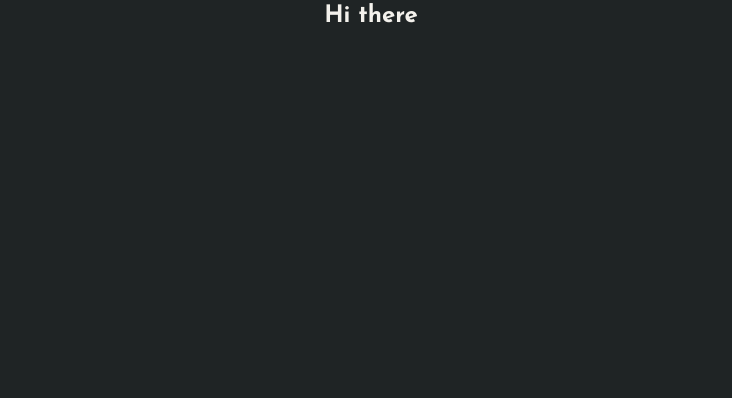
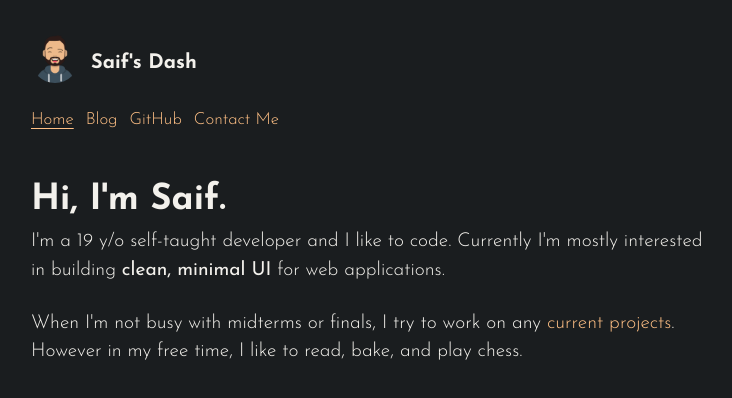
Before and after one commit to SaifeldeenAdel/saif.dev, a React (Vite) app: page / in a window 1280 px wide. Shown: the top 398 px of the page, without its empty margins (269-1001 px from the left). Built offline with nearby package versions, Linux system fonts and the light colour scheme.

Commit message:
:sparkles: Started home page design, setup routes

```diff
--- a/index.html
+++ b/index.html
@@ -12,8 +12,8 @@
 		<meta name="viewport" content="width=device-width, initial-scale=1.0" />
 		<title>Vite + React</title>
 	</head>
-	<body class="bg-dark-1">
-		<div id="root"></div>
+	<body id="root" class="mx-auto max-w-[45rem] bg-dark-1 p-5 font-sans text-primary">
+		<!-- <div id="root"></div> -->
 		<script type="module" src="/src/main.jsx"></script>
 	</body>
 </html>
--- a/package.json
+++ b/package.json
@@ -22,6 +22,8 @@
     "@vitejs/plugin-react": "^3.1.0",
     "autoprefixer": "^10.4.14",
     "postcss": "^8.4.21",
+    "prettier": "^2.8.7",
+    "prettier-plugin-tailwindcss": "^0.2.7",
     "tailwindcss": "^3.3.1",
     "vite": "^4.2.0"
   }
--- a/src/App.jsx
+++ b/src/App.jsx
@@ -1,12 +1,81 @@
 import { useState } from "react";
+import { NavLink } from "react-router-dom";
 import "./App.css";
 
 function App() {
 	const [count, setCount] = useState(0);
 	return (
-		<div className="flex justify-center items-center">
-			<div className="text-2xl text-primary font-bold "> Hi there</div>
-		</div>
+		<>
+			<header className=" mb-12 bg-dark-1">
+				<h2 className="flex items-center gap-3 pb-6 pt-3 text-xl font-bold">
+					<img src="/saif.png" alt="" className="w-12 rounded-full" />
+					<span className="mt-3">Saif's Dash</span>
+				</h2>
+				<nav className="flex gap-3 text-[1.05rem] font-[300] text-secondary">
+					<NavLink
+						to={`/`}
+						className={({ isActive }) =>
+							isActive
+								? "underline underline-offset-4"
+								: "hover:underline hover:underline-offset-4"
+						}
+					>
+						Home
+					</NavLink>
+
+					<NavLink
+						to={`/blog`}
+						className={({ isActive }) =>
+							isActive
+								? "underline underline-offset-4"
+								: "hover:underline hover:underline-offset-4"
+						}
+					>
+						Blog
+					</NavLink>
+
+					<a
+						href="https://github.com/SaifeldeenAdel"
+						target="_blank"
+						className="hover:underline hover:underline-offset-4"
+					>
+						GitHub
+					</a>
+
+					<NavLink
+						to={`/contacts`}
+						className={({ isActive }) =>
+							isActive
+								? "underline underline-offset-4"
+								: "hover:underline hover:underline-offset-4"
+						}
+					>
+						Contact Me
+					</NavLink>
+				</nav>
+			</header>
+			<main>
+				<h1 className="mb-2 text-4xl font-bold">Hi, I'm Saif.</h1>
+				<p className="text-[1.2rem] font-light">
+					I'm a 19 y/o self-taught developer and I like to code. Currently I'm
+					mostly interested in building <b>clean, minimal UI</b> for web
+					applications.
+				</p>
+				<br />
+
+				<p className="text-[1.2rem] font-light">
+					When I'm not busy with midterms or finals, I try to work on any{" "}
+					<a
+						href="https://github.com/SaifeldeenAdel"
+						target="_blank"
+						className="text-secondary hover:underline hover:underline-offset-4"
+					>
+						current projects
+					</a>
+					. However in my free time, I like to read, bake, and play chess.
+				</p>
+			</main>
+		</>
 	);
 }
 
--- /dev/null
+++ b/src/ErrorPage.jsx
@@ -0,0 +1,16 @@
+import React from "react";
+import { useRouteError } from "react-router-dom";
+
+export default function ErrorPage() {
+	const error = useRouteError();
+
+	return (
+		<div className="flex h-[95vh] flex-col items-center justify-center font-sans text-2xl text-primary">
+			<div>Oops!</div>
+			<div className="mb-4 text-xl">An unexpected error occured.</div>
+			<p className="text-xl text-secondary opacity-80">
+				<i>{error.statusText || error.message}</i>{" "}
+			</p>
+		</div>
+	);
+}
--- a/src/main.jsx
+++ b/src/main.jsx
@@ -2,11 +2,13 @@ import React from "react";
 import ReactDOM from "react-dom/client";
 import { createBrowserRouter, RouterProvider } from "react-router-dom";
 import App from "./App";
+import ErrorPage from "./ErrorPage";
 
 const Router = createBrowserRouter([
 	{
 		path: "/",
 		element: <App />,
+		errorElement: <ErrorPage />,
 	},
 ]);
 
--- a/tailwind.config.js
+++ b/tailwind.config.js
@@ -5,11 +5,11 @@ export default {
 		extend: {
 			colors: {
 				dark: {
-					1: "#1f2425",
-					2: "#3F4E4F",
+					1: "#1a1d1f",
+					2: "#3f4a4f",
 				},
 				primary: "#f3f1ec",
-				secondary: "#ffbf8b",
+				secondary: "#FFC085",
 			},
 			fontFamily: {
 				sans: ["Josefin Sans", "sans-serif"],
```
Also changed, not shown: public/saif.png (added), 1 other file (tests, documents, lock files or other folders).
